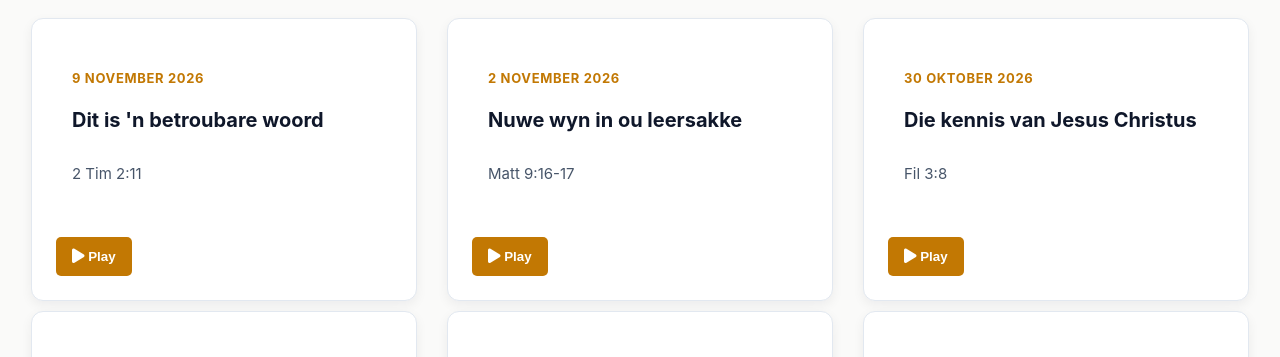
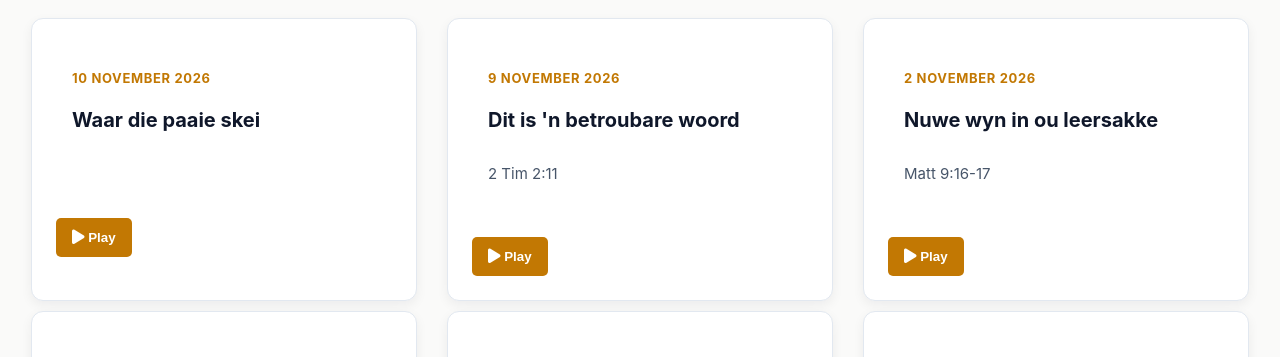
Before and after one commit to JBeaufort24/Weg-Waarheid-Lewe, a plain HTML site: page Pages-Files/Oordenkings/allerlei-kort-temas.html in a window 1280 px wide. Shown: the part 381-738 px from the top of the page. Drawn offline with Linux system fonts and the light colour scheme.

Commit message:
update allerlei-kort-temas.html

```diff
--- a/Pages-Files/Oordenkings/allerlei-kort-temas.html
+++ b/Pages-Files/Oordenkings/allerlei-kort-temas.html
@@ -93,6 +93,21 @@ Die Woord is sentraal in ons gemeente en ons poog om in Liefde die Kosbare Woord
         <article class="sermon-card">
         <header class="sermon-header">
           <div class="sermon-meta">
+            <span class="sermon-date">10 November 2026</span>
+            <h3 class="sermon-title">Waar die paaie skei</h3>
+            <p class="sermon-speaker"></p>
+          </div>
+        </header>
+        <div class="sermon-player-row">
+          <button class="nav-toggle-btn">
+            <a href="https://youtu.be/k2_SXvqVy5Q" class="player-link" target="_blank"><i class="fa-solid fa-play fa-lg"></i> Play</a>
+          </button>
+        </div>
+      </article>
+
+        <article class="sermon-card">
+        <header class="sermon-header">
+          <div class="sermon-meta">
             <span class="sermon-date">9 November 2026</span>
             <h3 class="sermon-title">Dit is 'n betroubare woord</h3>
             <p class="sermon-speaker">2 Tim 2:11</p>
```
